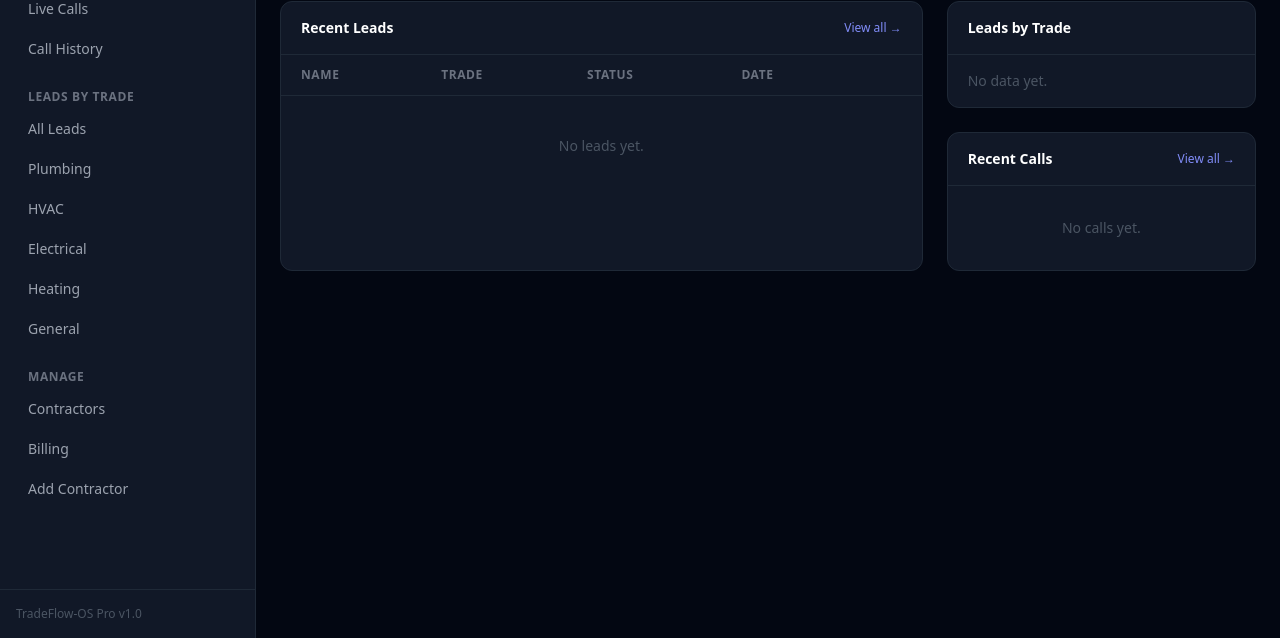
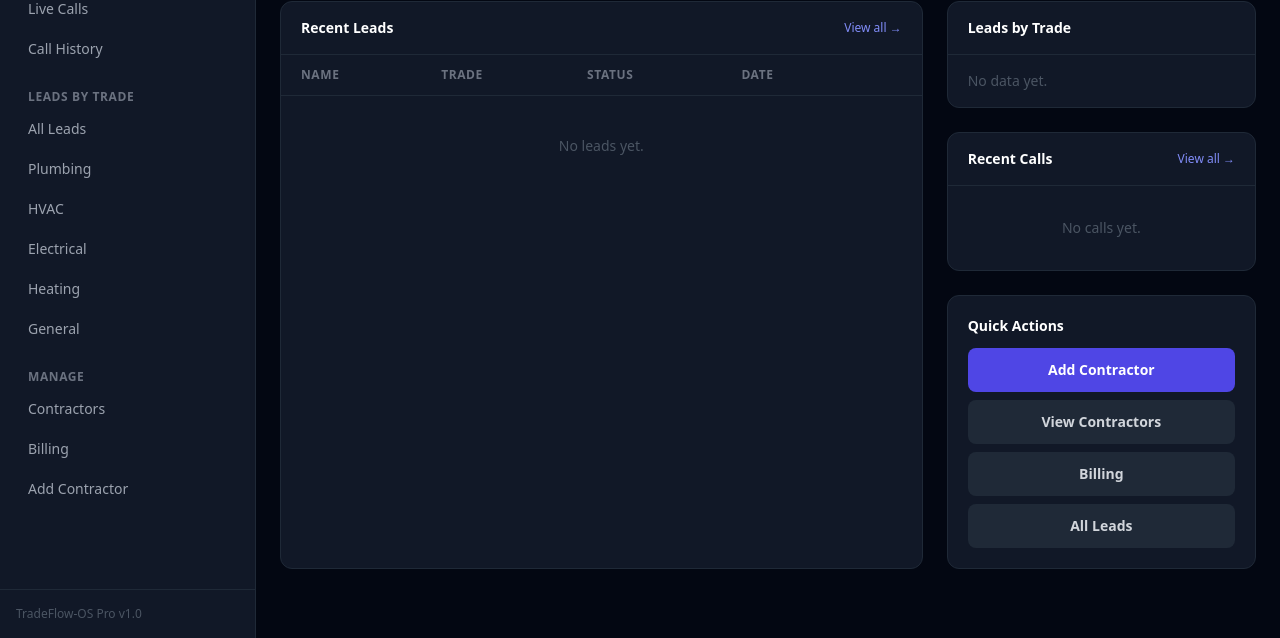
Before and after one commit to ren206-png/TradeFlow-OS-PRO, a FastAPI app: template app/templates/dashboard_overview.html in a window 1280 px wide. Shown: the part 162-800 px from the top of the page. Run offline with FastAPI, Linux system fonts and the light colour scheme; the template is opened without the code that fills it, so the values that code supplies are empty; parts of the project's set-up code (start-up, migrations or seed data) failed here and were passed over; some libraries are stand-ins or nearby versions.

Commit message:
Restore Quick Actions panel on dashboard with 4 buttons
Co-Authored-By: Claude Sonnet 4.6 <noreply@anthropic.com>

```diff
--- a/app/templates/dashboard_overview.html
+++ b/app/templates/dashboard_overview.html
@@ -144,6 +144,29 @@
       </div>
     </div>
 
+    <!-- Quick Actions -->
+    <div class="bg-gray-900 border border-gray-800 rounded-xl p-5">
+      <h2 class="text-sm font-semibold text-white mb-3">Quick Actions</h2>
+      <div class="space-y-2">
+        <a href="/onboarding"
+           class="block w-full text-center text-sm font-semibold bg-indigo-600 hover:bg-indigo-500 text-white rounded-lg px-4 py-3 transition-colors">
+          Add Contractor
+        </a>
+        <a href="/dashboard/contractors"
+           class="block w-full text-center text-sm font-semibold bg-gray-800 hover:bg-gray-700 text-gray-300 rounded-lg px-4 py-3 transition-colors">
+          View Contractors
+        </a>
+        <a href="/dashboard/billing"
+           class="block w-full text-center text-sm font-semibold bg-gray-800 hover:bg-gray-700 text-gray-300 rounded-lg px-4 py-3 transition-colors">
+          Billing
+        </a>
+        <a href="/dashboard/leads"
+           class="block w-full text-center text-sm font-semibold bg-gray-800 hover:bg-gray-700 text-gray-300 rounded-lg px-4 py-3 transition-colors">
+          All Leads
+        </a>
+      </div>
+    </div>
+
   </div>
 </div>
 
```
